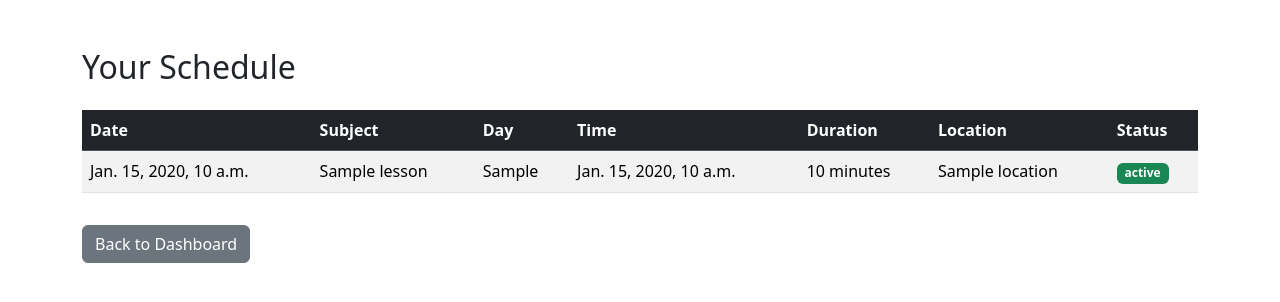
After one commit to Haichong0-0/Grasshopper_SEG, a Django app: template tutorials/templates/student_dashboard_templates/student_schedule.html in a window 1280 px wide. The commit adds this page. Shown: the top 302 px of the page. Run offline with Django 4.2, Linux system fonts and the light colour scheme; the template is opened without the code that fills it: most values are stand-ins (such as "Sample title", 1, 10 or a date in 2020).

Commit message:
Added html for student schedule, allows students to view lessons. Also added function to return render in student_dashboard.py. amended urls.py to include new url.

```diff
--- a/code_tutors/urls.py
+++ b/code_tutors/urls.py
@@ -19,7 +19,8 @@ from django.conf.urls.static import static
 from django.contrib import admin
 from django.urls import path
 from tutorials import views
-from tutorials.studentViews.student_dashboard import student_dashboard, lesson_create_view, student_invoices
+from tutorials.studentViews.student_dashboard import student_dashboard, lesson_create_view, student_invoices, \
+    student_schedule
 
 urlpatterns = [
     path('admin/', admin.site.urls),
@@ -34,5 +35,6 @@ urlpatterns = [
     path('requestlesson/', lesson_create_view, name='lesson_create'),
     path('student_dashboard/', student_dashboard, name='student_dashboard'),
     path('invoices/', student_invoices, name='invoices'),
+    path('schedule/', student_schedule, name='student_schedule')
 ]
 urlpatterns += static(settings.STATIC_URL, document_root=settings.STATIC_ROOT)
--- a/tutorials/templates/student_dashboard_templates/student_dashboard.html
+++ b/tutorials/templates/student_dashboard_templates/student_dashboard.html
@@ -50,7 +50,7 @@
                 <a class="nav-link active" href="{% url 'student_dashboard' %}">Dashboard</a>
             </li>
             <li class="nav-item">
-                <a class="nav-link" href="#">Schedule</a>
+                  <a class="nav-link" href="{% url 'student_schedule' %}">Schedule</a>
             </li>
             <li class="nav-item">
                 <a class="nav-link" href="{% url 'lesson_create' %}">Request Lesson</a>
--- /dev/null
+++ b/tutorials/templates/student_dashboard_templates/student_schedule.html
@@ -0,0 +1,61 @@
+<!DOCTYPE html>
+<html lang="en">
+<head>
+    <meta charset="UTF-8">
+    <meta name="viewport" content="width=device-width, initial-scale=1.0">
+    <title>Schedule</title>
+    <link href="https://cdn.jsdelivr.net/npm/bootstrap@5.3.0-alpha1/dist/css/bootstrap.min.css" rel="stylesheet">
+</head>
+<body>
+    <div class="container mt-5">
+        <h2 class="mb-4">Your Schedule</h2>
+
+        {% if lessons %}
+        <table class="table table-striped">
+            <thead class="table-dark">
+    <tr>
+        <th scope="col">Date</th> <!-- Added Date -->
+        <th scope="col">Subject</th>
+        <th scope="col">Day</th>
+        <th scope="col">Time</th>
+        <th scope="col">Duration</th>
+        <th scope="col">Location</th>
+        <th scope="col">Status</th>
+    </tr>
+</thead>
+<tbody>
+    {% for lesson in lessons %}
+    <tr>
+        <td>{{ lesson.start_date }}</td> <!-- Display Date -->
+        <td>{{ lesson.get_subject_display }}</td>
+        <td>{{ lesson.get_day_of_week_display }}</td>
+        <td>{{ lesson.get_start_time_display }}</td>
+        <td>{{ lesson.duration }} minutes</td>
+        <td>{{ lesson.location }}</td>
+        <td>
+            <span class="badge
+                {% if lesson.status == 'confirmed' %} bg-success
+                {% elif lesson.status == 'pending' %} bg-warning
+                {% else %} bg-secondary
+                {% endif %}">
+                {{ lesson.get_status_display }}
+            </span>
+        </td>
+    </tr>
+    {% endfor %}
+</tbody>
+
+        </table>
+        {% else %}
+        <p class="text-muted">You have no scheduled lessons at the moment.</p>
+        {% endif %}
+
+        <!-- Back to Dashboard Button -->
+        <a href="{% url 'student_dashboard' %}" class="btn btn-secondary mt-3">
+            <i class="fas fa-arrow-left"></i> Back to Dashboard
+        </a>
+    </div>
+
+    <script src="https://cdn.jsdelivr.net/npm/bootstrap@5.3.0-alpha1/dist/js/bootstrap.bundle.min.js"></script>
+</body>
+</html>
```
Also changed, not shown: tutorials/studentViews/student_dashboard.py (+11 -0 lines), tutorials/templates/student_dashboard_templates/student_calendar.html (deleted).
